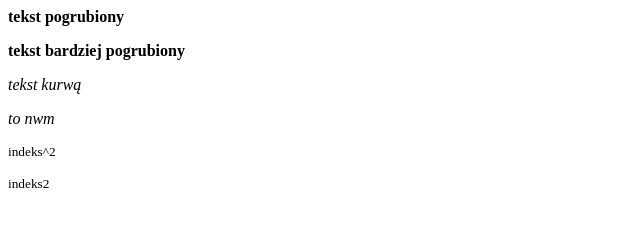
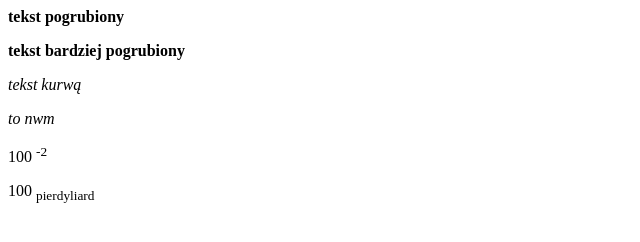
Before and after one commit to piotrlaczkowski16/formaty-tekstu, a plain HTML site: page index.html in a window 1280 px wide. Shown: the whole page, without its empty margins (0-640 px from the left). Drawn offline with Linux system fonts and the light colour scheme.

Commit message:
Update index.html

```diff
--- a/index.html
+++ b/index.html
@@ -8,7 +8,7 @@
           <p> <strong> tekst bardziej pogrubiony </strong> </p>
           <p> <i> tekst kurwą </i> </p>
           <p> <em> to nwm </em> </p>
-          <p> <sup> indeks^2  </sup> </p>
-          <p> <sub> indeks2 </sub> </p>
+          <p> 100 <sup> -2  </sup> </p>
+          <p> 100 <sub> pierdyliard </sub> </p>
     </body>
 </html>
```
